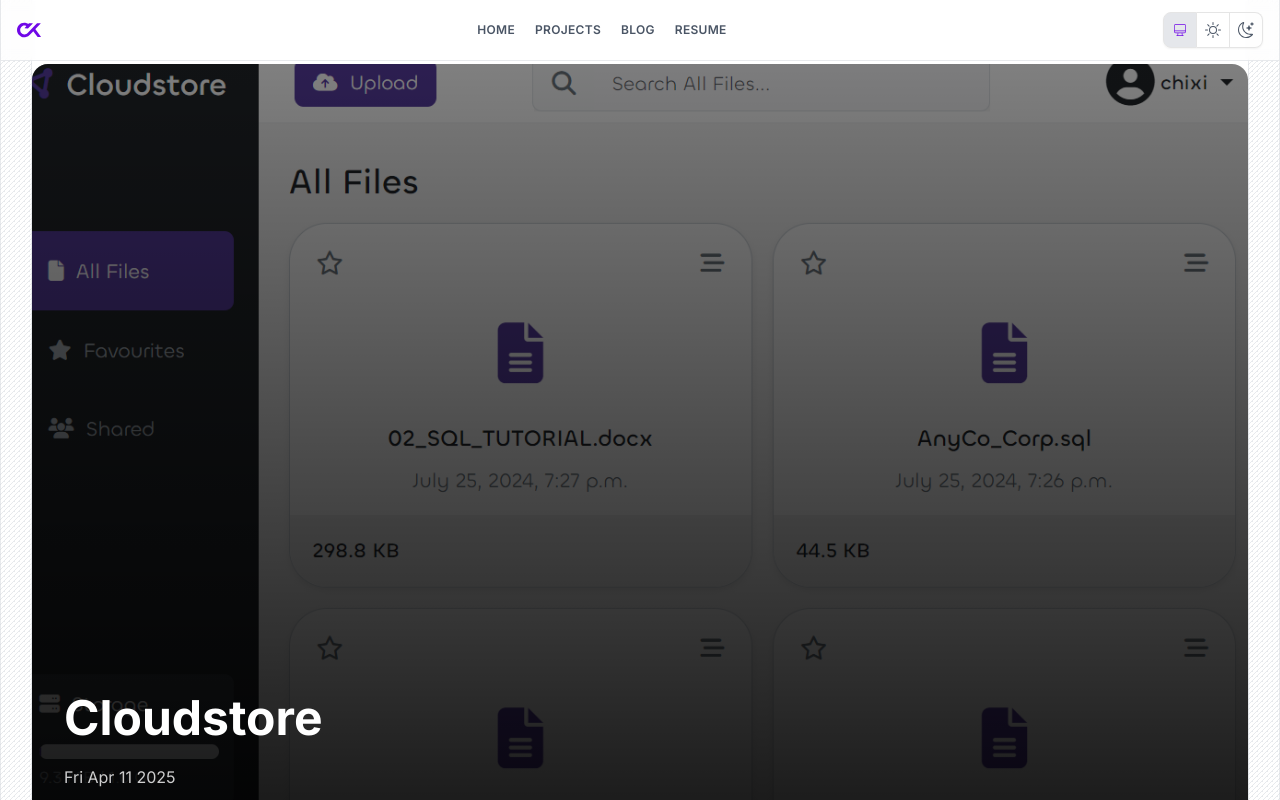
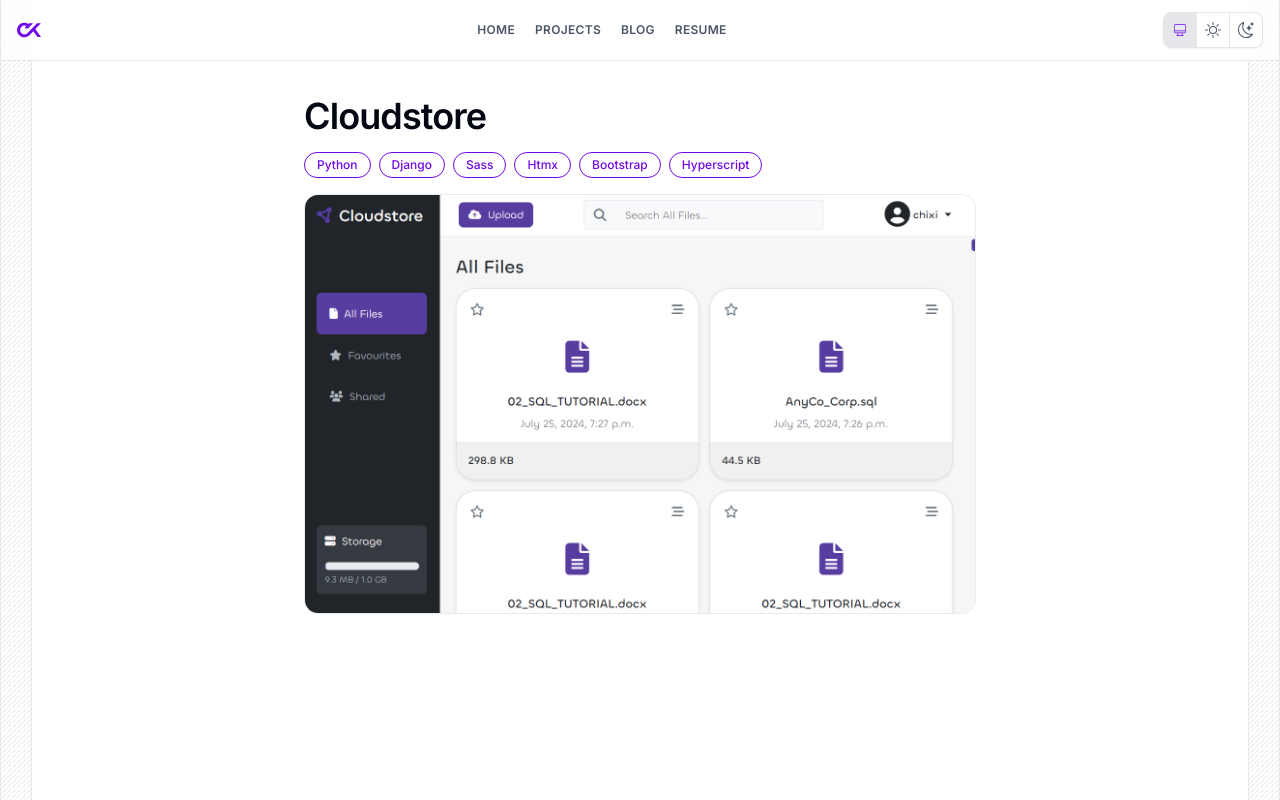
Before and after one commit to Chixide1/Folio, a Next.js app: page /projects/cloudstore in a window 1280 px wide. Shown: the top 800 px of the page. Built offline with nearby package versions, Linux system fonts and the light colour scheme.

Commit message:
Style - Added better styling for projects

```diff
--- a/content/projects/zenwealth.mdx
+++ b/content/projects/zenwealth.mdx
@@ -1,5 +1,6 @@
 ---
-title: "ZenWealth"
+title: "Zenwealth"
+imageCaption: "The Main Zenwealth Dashboard"
 date: "2025-06-11"
 description: "ZenWealth is a personal finance app built with ASP.NET Core and React. It connects to banks via Plaid to track expenses, manage budgets, and analyze spending. The linked app uses test data, viewable by adding an account with any username and password."
 image: "/projects/zenwealth/cover.png"
--- a/src/app/globals.css
+++ b/src/app/globals.css
@@ -126,8 +126,10 @@
 }
 
 .prose-project {
-  @apply prose-base dark:prose-invert prose-headings:font-normal prose-slate light:prose-strong:text-primary-foreground prose-strong:text-card-foreground
-  prose-img:rounded-lg prose-img:border prose-headings:text-primary;
+  @apply prose-base dark:prose-invert prose-headings:font-medium light:prose-strong:text-primary-foreground
+  prose-strong:text-card-foreground prose-img:rounded-lg prose-h2:mb-[0.3em] prose-h2:mt-[1.5em] prose-img:border
+  prose-headings:text-primary prose-p:text-foreground prose-a:no-underline prose-a:transition-colors
+  prose-a:hover:text-accent prose-a:hover:underline prose-a:duration-500;
 }
 
 @utility text-vertical {
--- a/src/app/projects/[slug]/page.tsx
+++ b/src/app/projects/[slug]/page.tsx
@@ -1,7 +1,10 @@
 import { MDXRemote } from 'next-mdx-remote/rsc'
 import { getMDXContent, getAllSlugs } from '@/lib/mdx'
-import { ContentArea } from '@/types/index'
+import { ContentArea } from '@/types'
 import Image from 'next/image'
+import {Tag} from "@/components/ui/tag";
+import {MdOutlineArrowOutward} from "react-icons/md";
+import Link from "next/link";
 
 type ProjectPageParams = {
   params: Promise<{ slug: string }>
@@ -12,39 +15,30 @@ export default async function ProjectPage({ params }: ProjectPageParams) {
   const { frontmatter, content } = getMDXContent(ContentArea.PROJECTS, slug)
 
   return (
-    <div className="py-16 w-full max-w-7xl mx-auto">
-      <header className="relative overflow-hidden rounded-2xl group">
+    <div className="py-24 w-full max-lg:px-6 max-w-2xl mx-auto space-y-4">
+
+      <div className="flex gap-x-2">
+        <h1 className="inline-block font-semibold text-4xl tracking-tight text-pretty text-gray-950 dark:text-gray-200">
+          {frontmatter.title}
+        </h1>
+      </div>
+      <div className="flex flex-wrap gap-2">
+        {frontmatter.tags.map(tag => (
+          <Tag value={tag} key={"ProjectPageTag-" + tag}/>
+        ))}
+      </div>
+      <figure className="mb-10">
         <Image
           src={frontmatter.image}
-          alt={frontmatter.title}
+          alt={frontmatter.imageCaption ?? frontmatter.title}
           width={1920}
           height={1080}
-          className="w-full h-auto scale-105"
+          className="w-full h-auto rounded-xl border"
         />
+        <figcaption className="w-full text-center mt-1.5 text-secondary italic">{frontmatter.imageCaption}</figcaption>
+      </figure>
 
-        {/* Gradient overlay for better text readability */}
-        <div className="absolute inset-0 bg-gradient-to-t from-black/90 via-black/70 to-black/50" />
-
-        {/* Content overlay */}
-        <div className="absolute bottom-0 left-0 right-0 p-8 text-white">
-          <div className="max-w-2xl">
-            <h1 className="text-4xl md:text-5xl font-bold mb-4 leading-tight">
-              {frontmatter.title}
-            </h1>
-
-            {frontmatter.date && (
-              <span className="text-white/80">
-                {new Date(frontmatter.date).toDateString()}
-              </span>
-            )}
-          </div>
-        </div>
-
-        {/* Optional: Add a subtle border highlight */}
-        <div className="absolute inset-0 ring-1 ring-white/10 rounded-2xl pointer-events-none" />
-      </header>
-
-      <article className="w-full mx-auto px-4 prose prose-project max-w-[75ch] mt-12">
+      <article className="w-full prose prose-project">
         <MDXRemote source={content} />
       </article>
     </div>
--- a/src/components/features/projects/project-card.tsx
+++ b/src/components/features/projects/project-card.tsx
@@ -10,6 +10,7 @@ import {Project} from "@/types";
 export const ProjectCard = forwardRef<HTMLDivElement, Project & ComponentPropsWithRef<"div">>(({
   className,
   title,
+  imageCaption,
   description,
   image,
   tags,
@@ -34,7 +35,7 @@ export const ProjectCard = forwardRef<HTMLDivElement, Project & ComponentPropsWi
         <div className="col-span-2">
           <Image
             src={image}
-            alt={title}
+            alt={imageCaption ?? title}
             width={1200}
             height={1200}
             className="w-full max-sm:mb-4 h-auto object-cover rounded border"
--- a/src/components/ui/dots.tsx
+++ b/src/components/ui/dots.tsx
@@ -1,6 +1,7 @@
 import {cn} from "@/lib/utils";
+import {ComponentPropsWithoutRef} from "react";
 
-export function Dots({className, children, ...props}: HTMLProps<HTMLDivElement>) {
+export function Dots({className, children, ...props}: ComponentPropsWithoutRef<"div">) {
   return (
     <div
       {...props}
--- a/src/types/index.ts
+++ b/src/types/index.ts
@@ -11,6 +11,7 @@ export type Point = {
 
 export type Project = {
   title: string;
+  imageCaption?: string;
   description: string;
   date: string;
   image: string;
```
